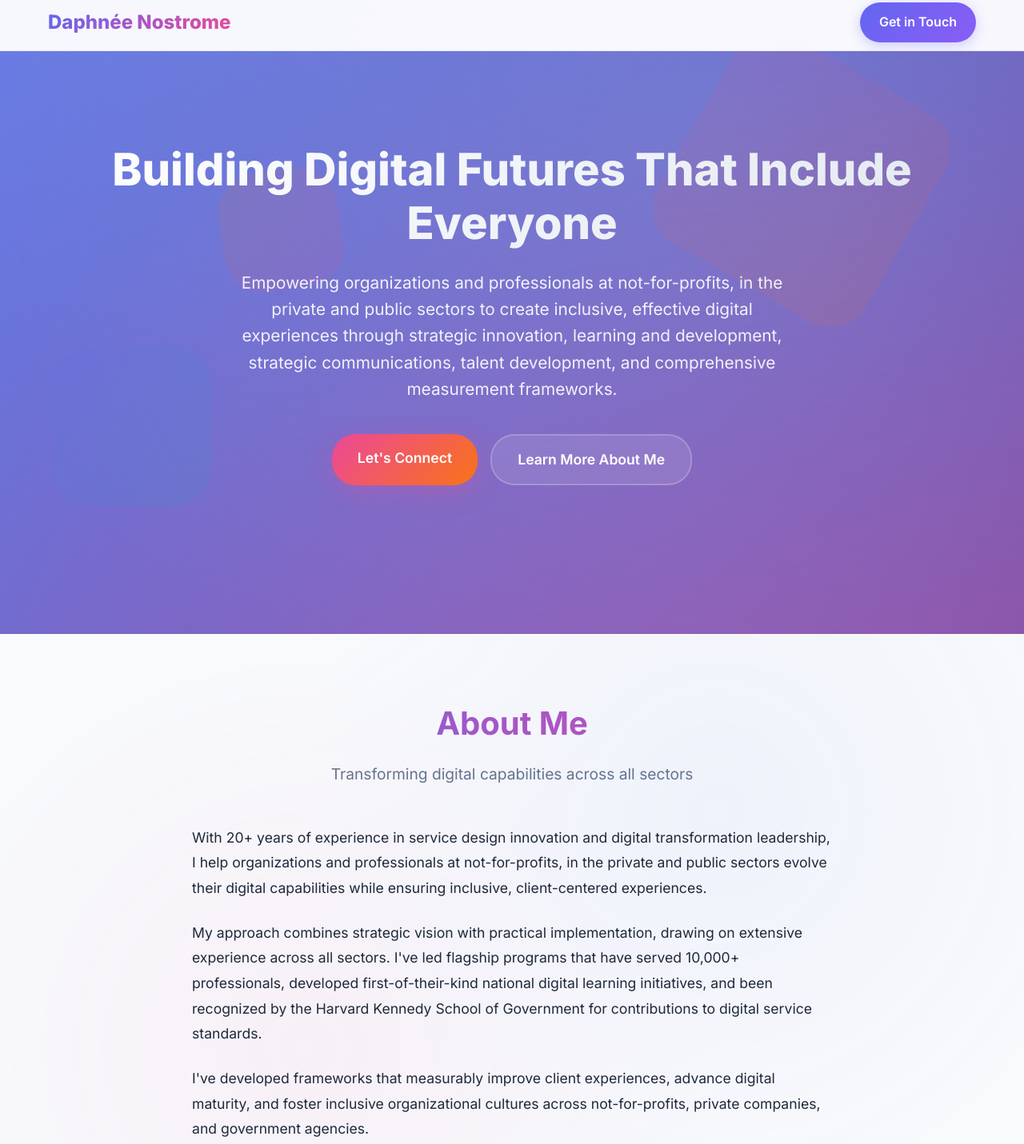
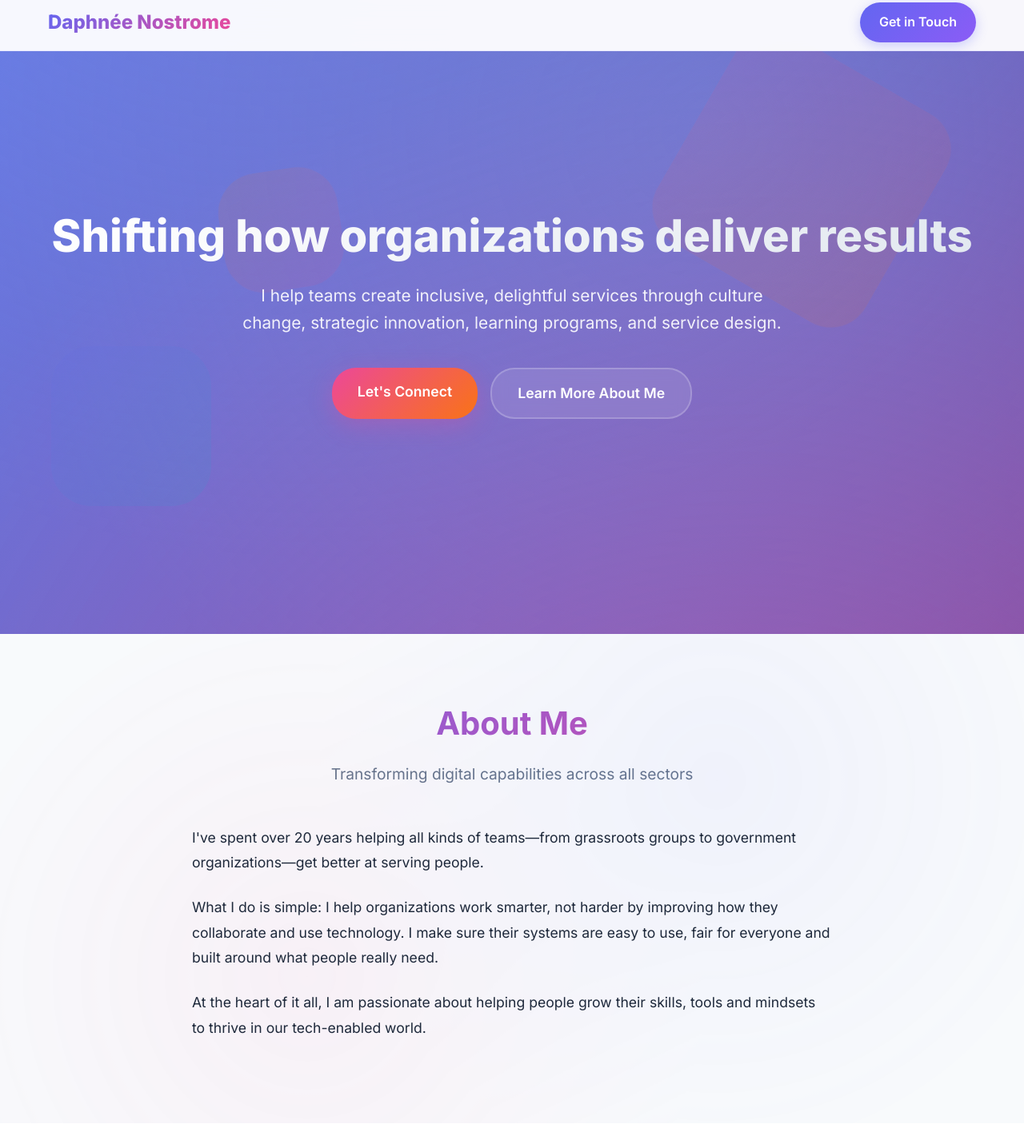
Before and after one commit to daphneen/daphnee.ca, a plain HTML site: page index.html in a window 1280 px wide. Shown: the part 7-1438 px from the top of the page at 80% size. Drawn offline with Linux system fonts and the light colour scheme.

Commit message:
Update 2 index.html

```diff
--- a/index.html
+++ b/index.html
@@ -457,8 +457,8 @@
         </div>
         <div class="container">
             <div class="hero-content">
-                <h1>Building Digital Futures That Include Everyone</h1>
-                <p>Empowering organizations and professionals at not-for-profits, in the private and public sectors to create inclusive, effective digital experiences through strategic innovation, learning and development, strategic communications, talent development, and comprehensive measurement frameworks.</p>
+                <h1>Shifting how organizations deliver results</h1>
+                <p>I help teams create inclusive, delightful services through culture change, strategic innovation, learning programs, and service design.</p>
                 <div class="cta-buttons">
                     <a href="#contact" class="btn-primary">Let's Connect</a>
                     <a href="#about" class="btn-secondary">Learn More About Me</a>
@@ -473,11 +473,11 @@
             <h2 class="section-title">About Me</h2>
             <p class="section-subtitle">Transforming digital capabilities across all sectors</p>
             <div class="about-content">
-                <p>With 20+ years of experience in service design innovation and digital transformation leadership, I help organizations and professionals at not-for-profits, in the private and public sectors evolve their digital capabilities while ensuring inclusive, client-centered experiences.</p>
+                <p>I've spent over 20 years helping all kinds of teams—from grassroots groups to government organizations—get better at serving people.</p>
 
-                <p>My approach combines strategic vision with practical implementation, drawing on extensive experience across all sectors. I've led flagship programs that have served 10,000+ professionals, developed first-of-their-kind national digital learning initiatives, and been recognized by the Harvard Kennedy School of Government for contributions to digital service standards.</p>
+                <p>What I do is simple: I help organizations work smarter, not harder by improving how they collaborate and use technology. I make sure their systems are easy to use, fair for everyone and built around what people really need.</p>
 
-                <p>I've developed frameworks that measurably improve client experiences, advance digital maturity, and foster inclusive organizational cultures across not-for-profits, private companies, and government agencies.</p>
+                <p>At the heart of it all, I am passionate about helping people grow their skills, tools and mindsets to thrive in our tech-enabled world.</p>
             </div>
         </div>
     </section>
```
